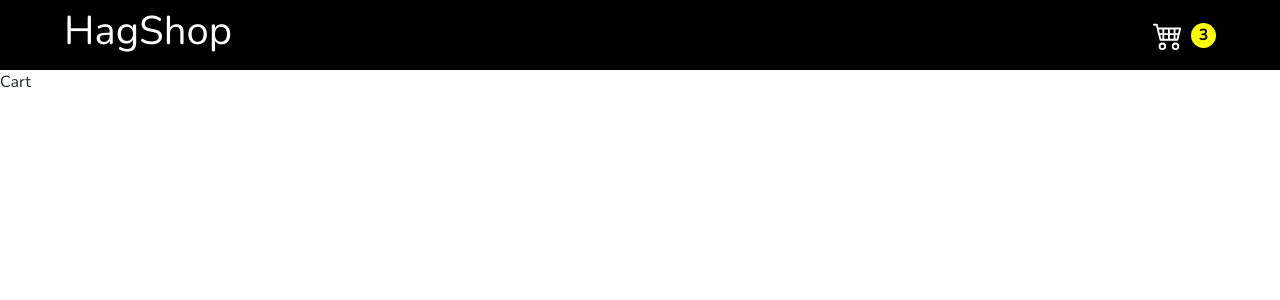
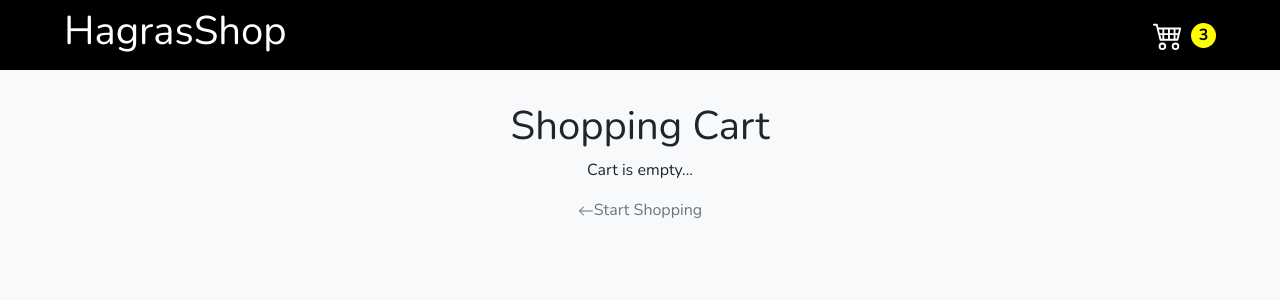
Before and after one commit to Muhammed-Hagras/HagShop_Shopping_Cart, a React (Vite) app in the folder client/: page /cart in a window 1280 px wide. Shown: the top 300 px of the page. Built offline with nearby package versions, Linux system fonts and the light colour scheme.

Commit message:
display cart items

```diff
--- a/client/src/App.css
+++ b/client/src/App.css
@@ -78,3 +78,18 @@
 .product-image{
   height: 250px !important;;
 }
+
+
+/**************Cart************/
+
+.cart-titles .product-title{
+  padding-right: 150px !important;
+}
+
+.cart-titles .total-title{
+  padding-right: 150px !important;
+}
+
+.cart-product-quantity{
+  max-width: 12% !important;
+}
--- a/client/src/components/Cart.jsx
+++ b/client/src/components/Cart.jsx
@@ -1,11 +1,144 @@
-import React from 'react'
+import React from "react";
+import { useSelector } from "react-redux";
+import { NavLink } from "react-router-dom";
+import Container from "react-bootstrap/Container";
 
 const Cart = () => {
+  const { cartItems, cartTotalAmount } = useSelector(
+    (state) => state.cartReducer
+  );
+
   return (
-    <div>
-      Cart
+    <div className="cart-container bg-light text-center vh-100">
+      <Container className="py-3">
+        <div className="shopping-cart mt-3">
+          <h1>Shopping Cart</h1>
+          {cartItems.length === 0 ? (
+            <>
+              <p>Cart is empty...</p>
+              <div className="start-shopping">
+                <NavLink to="/" className="text-decoration-none  text-muted " >
+                  <svg
+                    xmlns="http://www.w3.org/2000/svg"
+                    width="16"
+                    height="16"
+                    fill="currentColor"
+                    className="bi bi-arrow-left"
+                    viewBox="0 0 16 16"
+                  >
+                    <path
+                      fillRule="evenodd"
+                      d="M15 8a.5.5 0 0 0-.5-.5H2.707l3.147-3.146a.5.5 0 1 0-.708-.708l-4 4a.5.5 0 0 0 0 .708l4 4a.5.5 0 0 0 .708-.708L2.707 8.5H14.5A.5.5 0 0 0 15 8z"
+                    />
+                  </svg>
+                  <span >Start Shopping</span>
+                </NavLink>
+              </div>
+            </>
+          ) : (
+            <>
+              <div className="cart-titles mt-5 row  ">
+                <h3 className="product-title col-6 ">Product</h3>
+                <h3 className="price-title col-2">Price</h3>
+                <h3 className="quantitiy-title col-2 pe-5">Quantity</h3>
+                <h3 className="total-title col-2 ">Total</h3>
+              </div>
+              <div className="cart-items ">
+                {cartItems &&
+                  cartItems.map((item) => (
+                    <div
+                      key={item.id}
+                      className="cart-item border-top border-bottom py-5 row align-items-center "
+                    >
+                      <div className="cart-product col-6 d-flex  align-items-center">
+                        <img
+                          src={item.image}
+                          alt={item.name}
+                          className="cart-product-price-image me-3"
+                        />
+                        <div className="cart-product-desc">
+                          <h3 className="cart-product-title">{item.name}</h3>
+                          <p className="cart-product-description h6">
+                            {item.description}
+                          </p>
+                          <button className="btn btn-light ">Remove</button>
+                        </div>
+                      </div>
+                      <div className="cart-product-price col-2 h3">
+                        {item.price}
+                      </div>
+                      <div className="cart-product-quantity border rounded col-2 h3 d-flex justify-content-center align-items-center ">
+                        <button className="btn">-</button>
+                        <p className="pt-3 mx-3">{item.quantity}</p>
+                        <button className="btn">+</button>
+                      </div>
+                      <div className="cart-product-total col-2 h3">
+                        {item.quantity * item.price}
+                      </div>
+                    </div>
+                  ))}
+              </div>
+              <div className="cart-summary d-flex mt-5 justify-content-between ">
+                <button className="clear-btn btn btn-danger h-50 py-3 px-5 ">
+                  Clear Cart
+                </button>
+                <div className="cart-checkout">
+                  <div className="subtotal d-flex justify-content-between my-3">
+                    <span>Subtotal</span>
+                    <span>{cartTotalAmount}</span>
+                  </div>
+                  <p>Taxes and shipping calculated at checkout</p>
+                  <button className="btn btn-info w-100 fs-5 mb-3" >Check out</button>
+                  <div className="continue-shopping">
+                    <NavLink to="/" className="text-decoration-none d-flex align-items-center text-muted">
+                      <svg
+                        xmlns="http://www.w3.org/2000/svg"
+                        width="16"
+                        height="16"
+                        fill="currentColor"
+                        className="bi bi-arrow-left"
+                        viewBox="0 0 16 16"
+                      >
+                        <path
+                          fillRule="evenodd"
+                          d="M15 8a.5.5 0 0 0-.5-.5H2.707l3.147-3.146a.5.5 0 1 0-.708-.708l-4 4a.5.5 0 0 0 0 .708l4 4a.5.5 0 0 0 .708-.708L2.707 8.5H14.5A.5.5 0 0 0 15 8z"
+                        />
+                      </svg>
+                      <span className="">Countinue Shopping</span>
+                    </NavLink>
+                  </div>
+                </div>
+              </div>
+            </>
+          )}
+        </div>
+      </Container>
     </div>
-  )
+  );
+};
+
+export default Cart;
+
+{
+  /* <h3 className="cart-summary-title">Subtotal</h3>
+                <h3 className="cart-summary-price">
+                  {cartItems.reduce(
+                    (acc, item) => acc + item.quantity * item.price,
+                    0
+                  )}
+                </h3>
+                <h3 className="cart-summary-title">Shipping</h3>
+                <h3 className="cart-summary-price">
+                  {cartItems.reduce(
+                    (acc, item) => acc + item.quantity * item.price,
+                    0
+                  )}
+                </h3>
+                <h3 className="cart-summary-title">Tax</h3>
+                <h3 className="cart-summary-price">
+                  {cartItems.reduce(
+                    (acc, item) => acc + item.quantity * item.price,
+                    0
+                  )}
+                </h3> */
 }
-
-export default Cart
--- a/client/src/components/Nav.jsx
+++ b/client/src/components/Nav.jsx
@@ -5,7 +5,7 @@ const Nav = () => {
   return (
     <nav className="nav-bar">
       <NavLink to="/">
-        <h2>HagShop</h2>
+        <h2>HagrasShop</h2>
       </NavLink>
       <NavLink to="/cart">
         <div className="nav-cart">
--- a/client/src/components/ProductItem.jsx
+++ b/client/src/components/ProductItem.jsx
@@ -4,16 +4,13 @@ import Card from "react-bootstrap/Card";
 import { useNavigate } from "react-router-dom";
 import { addToCart } from "../../store/cartSlice";
 
+export default function ProductItem({ product, dispatch }) {
+  const navigate = useNavigate();
 
-
-export default function ProductItem({ product, dispatch}) {
-
-    const navigate = useNavigate();
-
-    const addToCartHandler = (product) => {
-        dispatch(addToCart(product));
-        navigate("/cart");
-    }
+  const addToCartHandler = (product) => {
+    dispatch(addToCart(product));
+    navigate("/cart");
+  };
 
   function truncate(string, n) {
     return string?.length > n ? string.substr(0, n - 1) + "..." : string;
@@ -21,15 +18,22 @@ export default function ProductItem({ product, dispatch}) {
   return (
     <Card style={{ width: "19rem" }} className="p-3 shadow">
       <Card.Title className="fw-bold">{product.name}</Card.Title>
-      <Card.Img variant="top" src={product.image} className="product-image" />
+      <Card.Img
+        variant="top"
+        src={product.image}
+        alt={product.name}
+        className="product-image"
+      />
       <Card.Body>
         <div className="d-flex justify-content-between my-2">
           <Card.Text>{truncate(product.description, 20)}</Card.Text>
           <Card.Title>{product.price} $</Card.Title>
         </div>
 
-        <Button className="w-75" variant="dark" href={product.url}
-        onClick={() => addToCartHandler(product)}
+        <Button
+          className="w-75"
+          variant="dark"
+          onClick={() => addToCartHandler(product)}
         >
           Add tor cart
         </Button>
--- a/client/store/cartSlice.js
+++ b/client/store/cartSlice.js
@@ -1,7 +1,10 @@
 import { createSlice } from "@reduxjs/toolkit";
 import { toast } from "react-toastify";
 
-const initialState = {cartItems: localStorage.getItem("cartItems") ? JSON.parse(localStorage.getItem("cartItems")) : []}
+const initialState = {cartItems: localStorage.getItem("cartItems") ? JSON.parse(localStorage.getItem("cartItems")) : [],
+cartTotalQuantity: 0,
+  cartTotalAmount: 0,
+}
 const cartSlice =createSlice({
     name: "cart",
     initialState,
```
